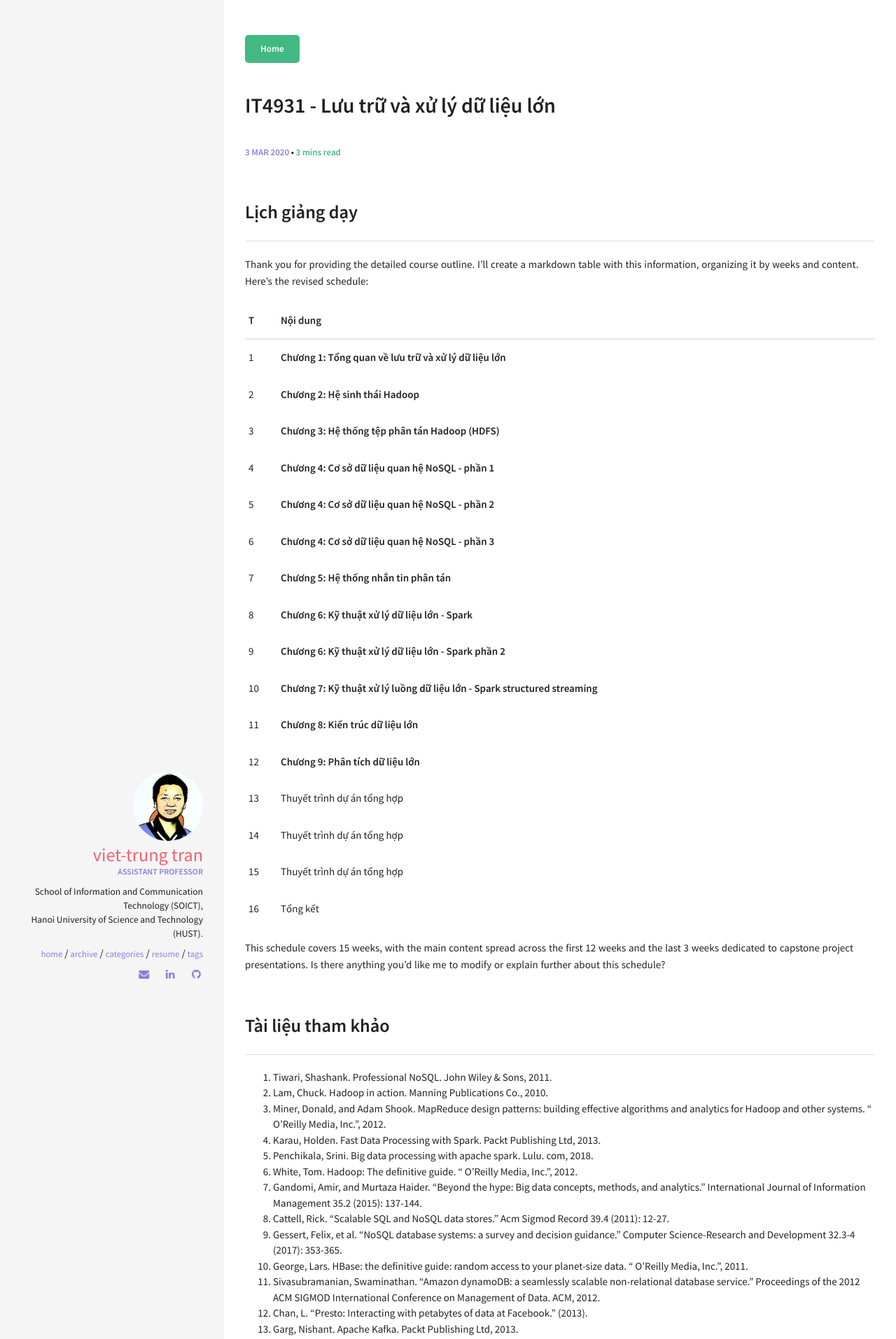
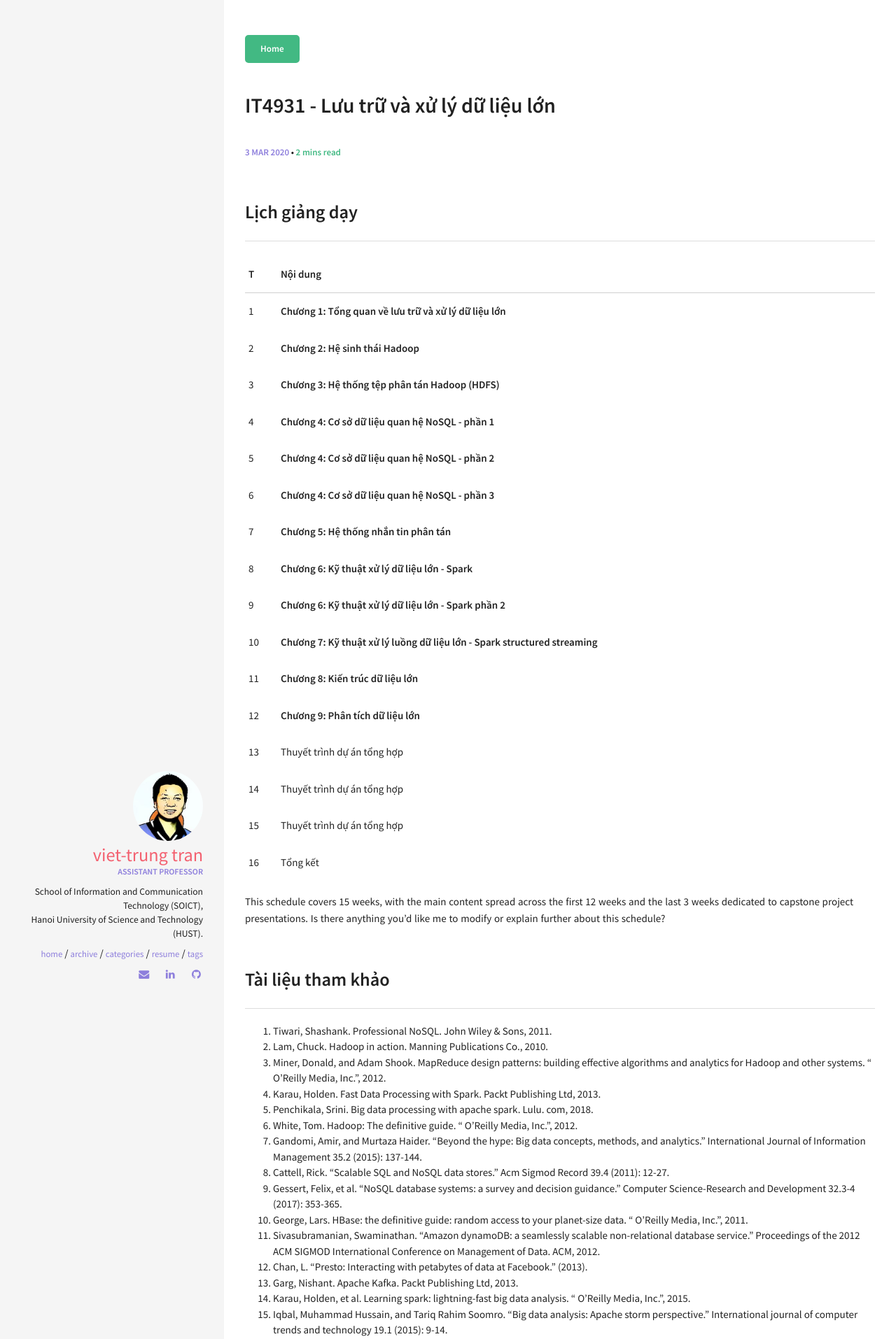
Before and after one commit to trungtv/trungtv.github.io, a Jekyll site: the page built from _posts/2020-03-03-it4931-luu-tru-va-xu-ly-du-lieu-lon.md, in a window 1280 px wide. Shown: the top 1914 px of the page at 70% size. Built offline with Jekyll 4.4.1, drawn with Linux system fonts in a browser that asks for light colours.

Commit message:
Update 2020-03-03-it4931-luu-tru-va-xu-ly-du-lieu-lon.md

```diff
--- a/_posts/2020-03-03-it4931-luu-tru-va-xu-ly-du-lieu-lon.md
+++ b/_posts/2020-03-03-it4931-luu-tru-va-xu-ly-du-lieu-lon.md
@@ -6,7 +7,6 @@ categories:
 share: true
 ---
 ## Lịch giảng dạy
-Thank you for providing the detailed course outline. I'll create a markdown table with this information, organizing it by weeks and content. Here's the revised schedule:
 
 | T | Nội dung |
 |---|----------|
```
Also changed, not shown: other parts of _posts/2020-03-03-it4931-luu-tru-va-xu-ly-du-lieu-lon.md (+1 -0 lines).
